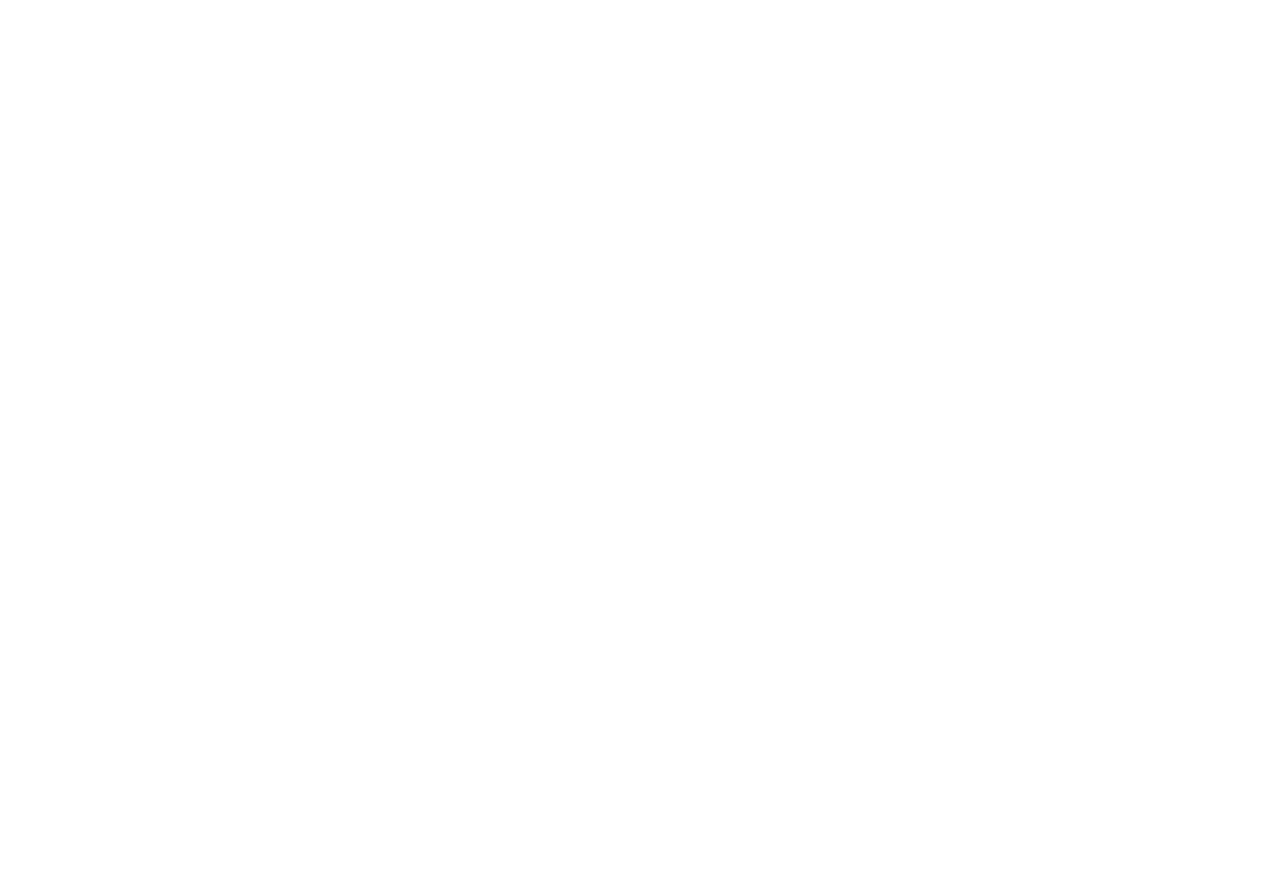
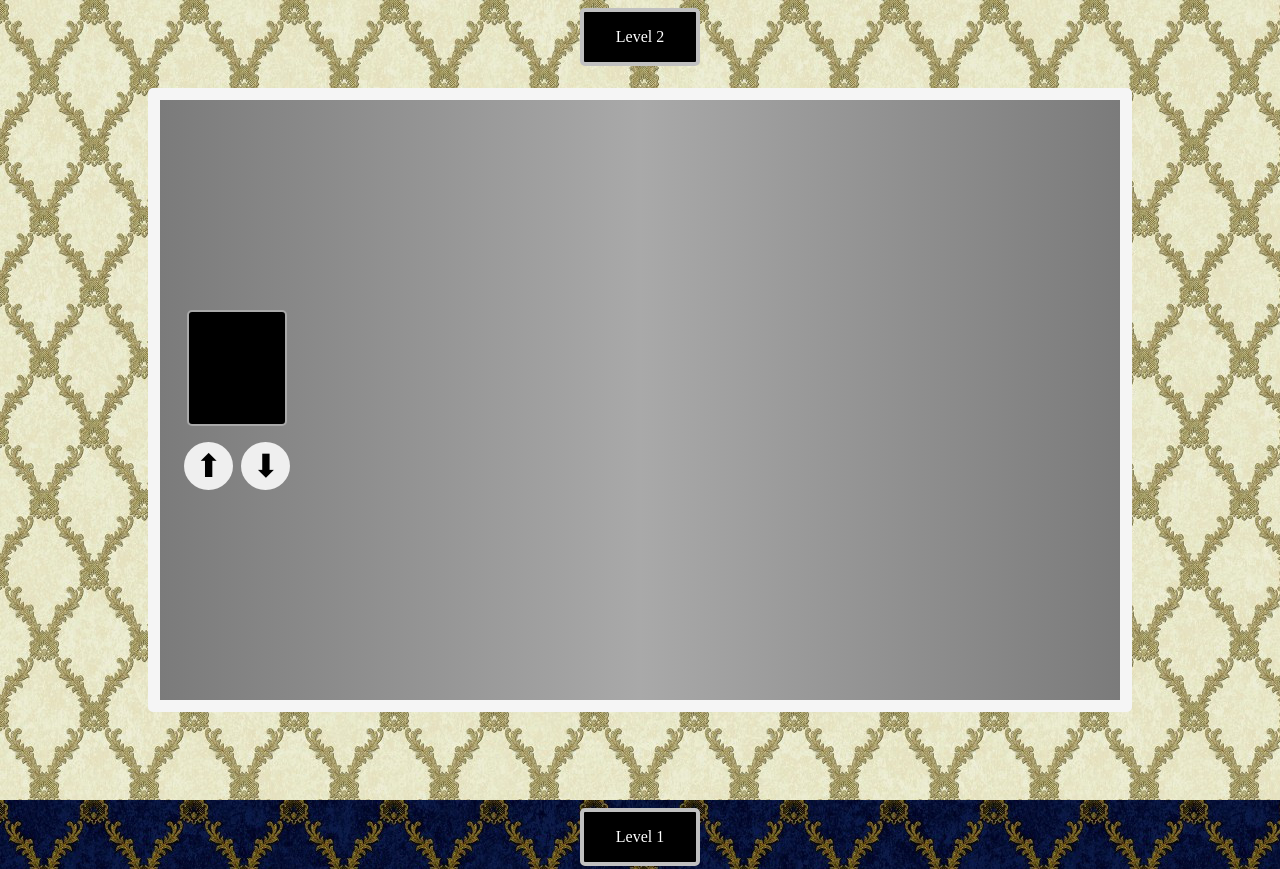
Before and after one commit to thakurprathya/lift_assignment, a plain HTML site: page index.html in a window 1280 px wide. Shown: the top 869 px of the page. Before the commit the page ends 800 px from the top, so only its background shows below. Drawn offline with Linux system fonts and the light colour scheme.

Commit message:
base design and structuring complete...

```diff
--- a/CSS/style.css
+++ b/CSS/style.css
@@ -0,0 +1,90 @@
+*{
+    margin: 0;
+    padding: 0;
+}
+
+.level2, .level1, .level0{
+    height: 100vh;
+    width: 100vw;
+    display: flex;
+    justify-content: center;
+}
+
+.level2{
+    background-image: url('/assets/wall1.jpg');
+}
+.level1{
+    background-image: url('/assets/wall2.jpg');
+}
+.level0{
+    background-image: url('/assets/wall3.jpg');
+}
+
+.lift{
+    display: flex;
+    top: 0; bottom: 0;
+    left: 0; right: 0;
+    margin: auto;
+    height: 75vh;
+    width: 75vw;
+    background-image: linear-gradient(90deg, #7B7B7B, #A9A9A9, #7B7B7B);
+    border: .8rem solid whitesmoke;
+    position: fixed;
+    border-radius: .3rem;
+}
+
+.panel{
+    margin-left: 1.5rem;
+    display: flex;
+    flex-direction: column;
+    align-self: center;
+    align-items: center;
+    gap: 1rem;
+}
+
+.screen{
+    display: flex;
+    flex-direction: column;
+    align-items: center;
+    justify-content: center;
+    color: greenyellow;
+    font-size: larger;
+    font-weight: bold;
+    border: 2px solid #a9a9a9;
+    border-radius: 5px;
+    height: 7rem;
+    width: 6rem;
+    background-color: black;
+}
+
+.buttons{
+    gap: .5rem;
+    display: flex;
+}
+
+.buttons > button{
+    border-radius: 100%;
+    border: none;
+    cursor: pointer;
+    display: flex;
+    justify-content: center;
+    align-items: center;
+    font-size: 2rem;
+    padding: .3rem .7rem;
+    height: 3rem;
+}
+
+.level_label{
+    margin-top: .5rem;
+    display: flex;
+    justify-content: center;
+    align-items: start;
+}
+
+.level_label > p{
+    color: white;
+    background-color: black;
+    padding: 1rem 2rem 1rem 2rem;
+    border: .3rem solid #c0c0c0;
+    border-radius: 5px;
+}
--- a/index.html
+++ b/index.html
@@ -4,8 +4,37 @@
     <meta charset="UTF-8">
     <meta name="viewport" content="width=device-width, initial-scale=1.0">
     <title>Lift Assignment</title>
+    <link rel="stylesheet" href="/CSS/style.css">
 </head>
 <body>
+    <div class="lift">
+        <div class="panel">
+            <div class="screen">
+                <p></p>
+                <p></p>
+            </div>
+            <div class="buttons">
+                <button>⬆</button>
+                <button>⬇</button>
+            </div>
+        </div>
+    </div>
+    <div class="level2">
+        <div class="level_label">
+            <p>Level 2</p>
+        </div>
+    </div>
+    <div class="level1">
+        <div class="level_label">
+            <p>Level 1</p>
+        </div>
+    </div>
+    <div class="level0">
+        <div class="level_label">
+            <p>Ground Level</p>
+        </div>
+    </div>
 
+    <script src="/Javascript/script.js"></script>
 </body>
 </html>
```
Also changed, not shown: assets/wall1.jpg (added), assets/wall2.jpg (added), assets/wall3.jpg (added).
